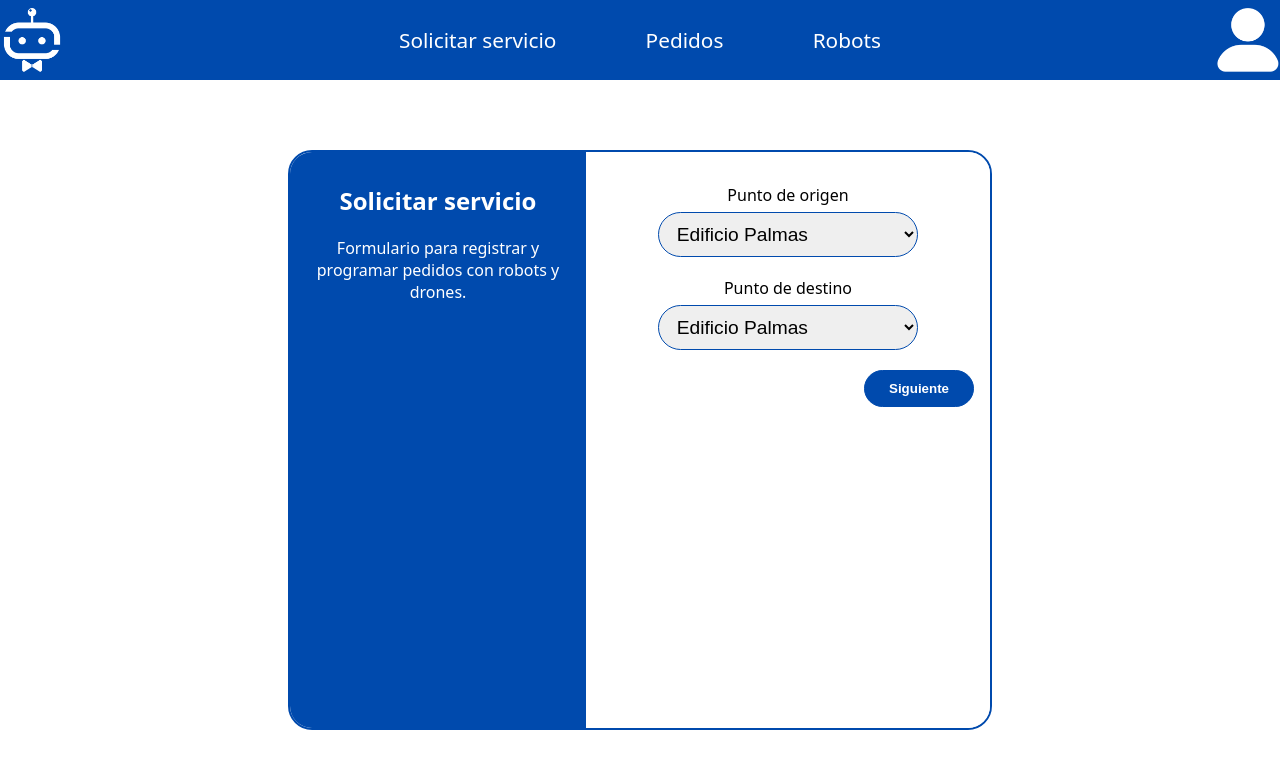
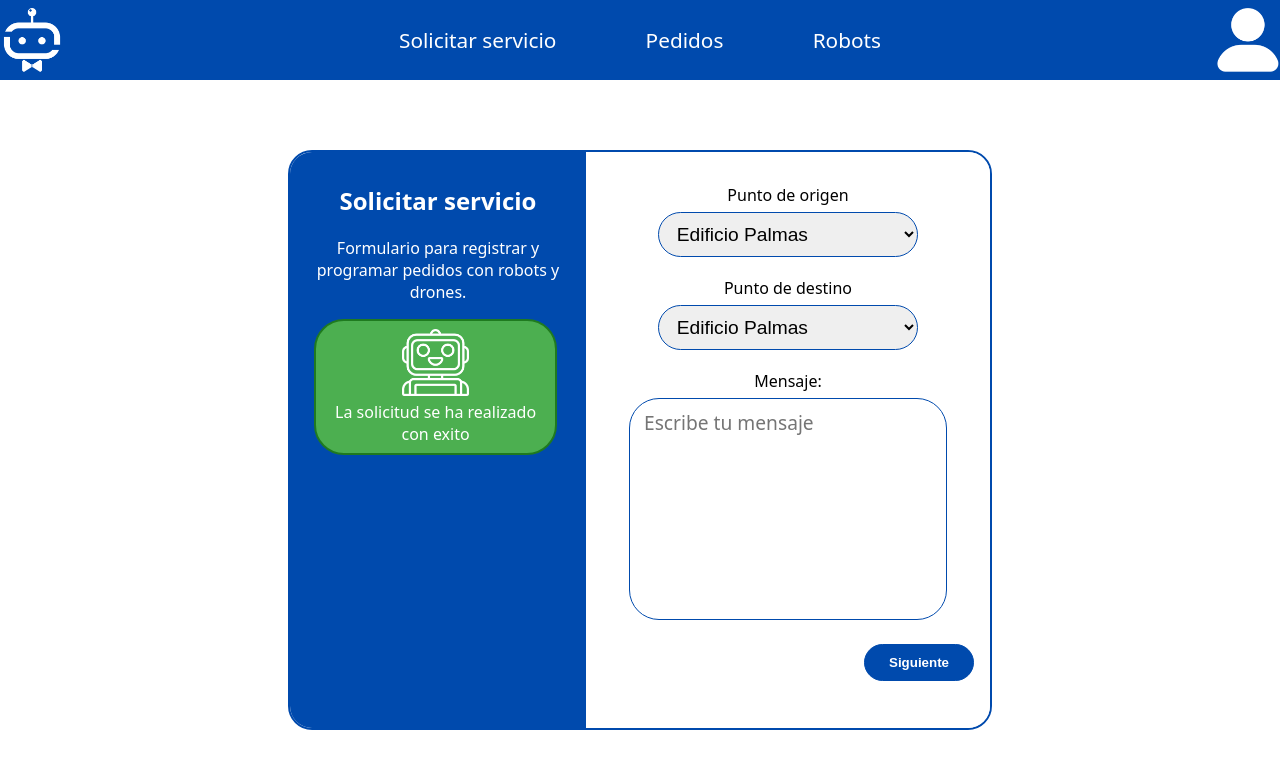
Before and after one commit to jpovalles/SistemaDronesBots, a React (Vite) app: page / in a window 1280 px wide. Shown: the top 768 px of the page. Built offline with nearby package versions, Linux system fonts and the light colour scheme.

Commit message:
Created the request status messages, added a text area for the services observations

```diff
--- /dev/null
+++ b/src/pages/operario/AlertaSolicitud.css
@@ -0,0 +1,27 @@
+.alerta-solicitud{
+    display: flex;
+    flex-direction: column;
+    align-items: center;
+    justify-content: center;
+    width: 90%;
+    border-radius: 30px;
+    padding: 0.5em;
+}
+
+.alerta-error{
+    background-color: #ff5050;
+    border: 2px solid #8f1919;
+}
+
+.alerta-exito{
+    background-color: #4caf50;
+    border: 2px solid #1f7a1f;
+}
+
+.imagen-alerta img{
+    width: 30%;
+}
+
+.mensaje-alerta p{
+    margin: 0;
+}
--- /dev/null
+++ b/src/pages/operario/AlertaSolicitud.jsx
@@ -0,0 +1,19 @@
+import React from "react"
+import './AlertaSolicitud.css'
+
+function AlertaSolicitud({mensaje, estado}) {
+    return(
+        <div className={estado === "error" ? " alerta-solicitud alerta-error" : "alerta-solicitud alerta-exito"}>
+            <div className="imagen-alerta">
+                {
+                    estado === "error" ? <img src="/errorRobot.png" alt={mensaje}/> : <img src="/happyRobot.png" alt={mensaje}/>
+                }
+            </div>
+            <div className="mensaje-alerta">
+                <p>{mensaje}</p>
+            </div>
+        </div>
+    );
+}
+
+export default AlertaSolicitud;
--- a/src/pages/operario/SolicitarSecond.jsx
+++ b/src/pages/operario/SolicitarSecond.jsx
@@ -20,8 +20,10 @@ function SolicitarSecond() {
                     <option value="opcion3d">Edificio Acacias</option>
                 </select>
             </div>
-
-
+            <div>
+                <label for="mensaje">Mensaje:</label>
+                <textarea id="mensaje" name="mensaje" rows="4" cols="40" placeholder="Escribe tu mensaje"></textarea>
+            </div>
 
             <button class="btn">Siguiente</button>
         </div>
--- a/src/pages/operario/SolicitarServicio.css
+++ b/src/pages/operario/SolicitarServicio.css
@@ -67,3 +67,17 @@
     color: #004aad;
     cursor: pointer;
 }
+
+
+.solicitarSecond textarea {
+    width: 15em;
+    height: 200px;
+    padding: 10px 14px;
+    border-radius: 30px;
+    font-size: 1.2rem;
+    border: #004aad 1px solid;
+    resize: none;
+    margin-bottom: 1em;
+
+    font-family: inherit;
+}
--- a/src/pages/operario/SolicitarServicio.jsx
+++ b/src/pages/operario/SolicitarServicio.jsx
@@ -3,6 +3,7 @@ import './SolicitarServicio.css'
 
 import SolicitarFirst from "./SolicitarFirst";
 import SolicitarSecond from "./SolicitarSecond";
+import AlertaSolicitud from "./AlertaSolicitud";
 
 function SolicitarServicio() {
 
@@ -11,6 +12,7 @@ function SolicitarServicio() {
             <div class="left-panel">
                 <h2>Solicitar servicio</h2>
                 <p>Formulario para registrar y programar pedidos con robots y drones.</p>
+                <AlertaSolicitud mensaje="La solicitud se ha realizado con exito" />
             </div>
             <div class="right-panel">
                 <SolicitarSecond/>
```
Also changed, not shown: public/errorRobot.png (added), public/happyRobot.png (added).
